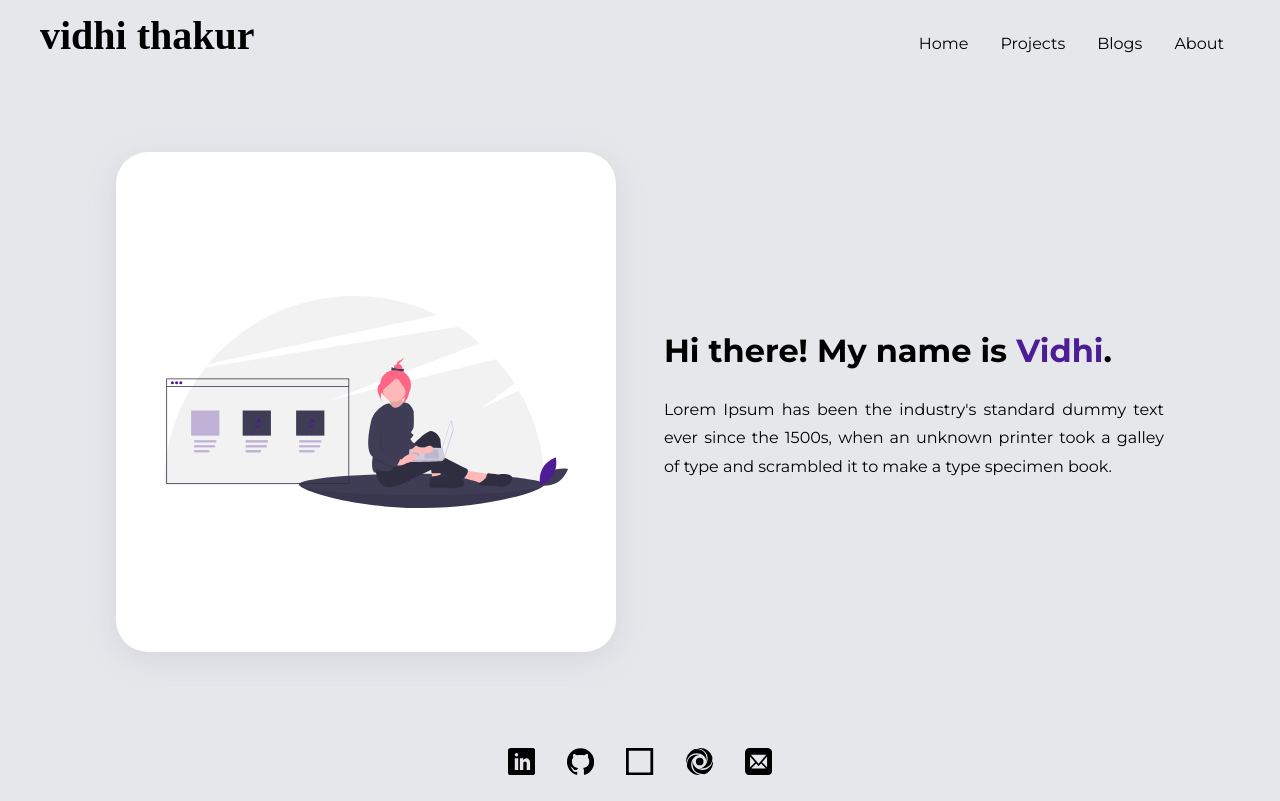
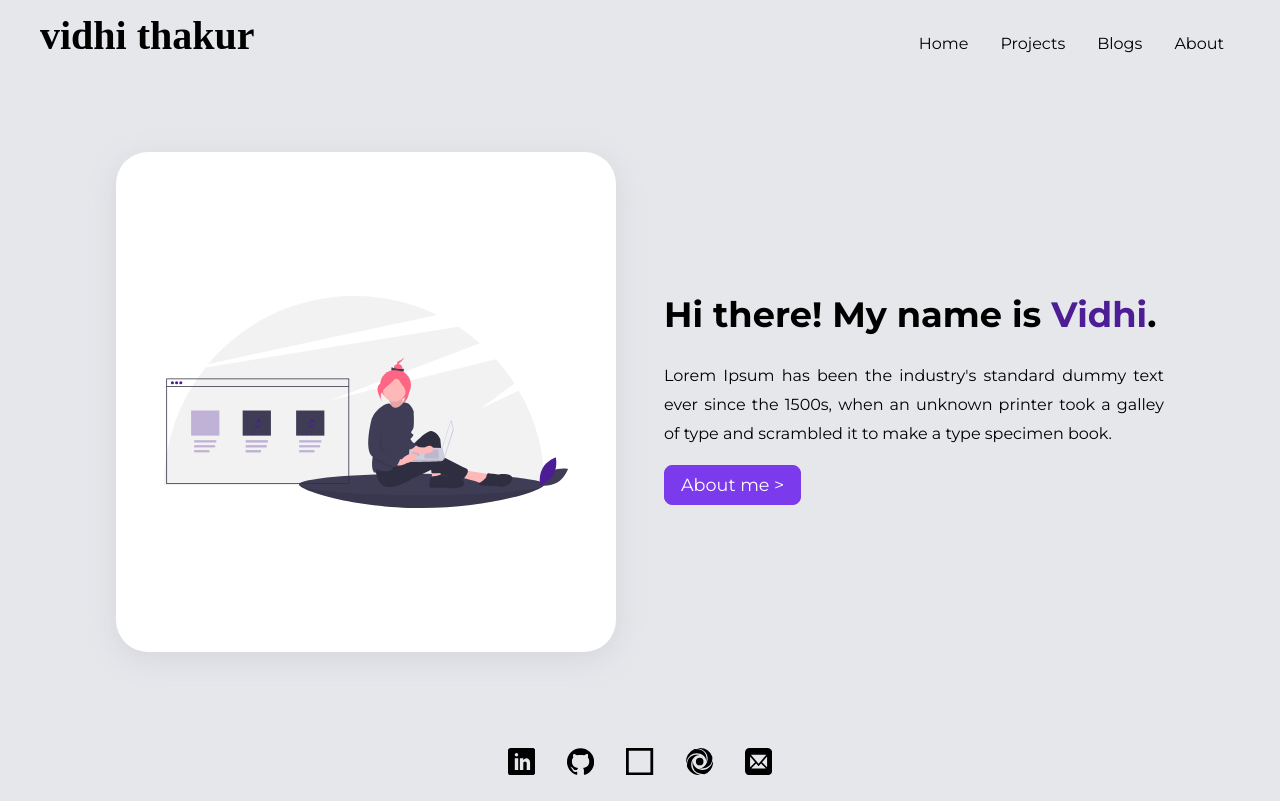
Before and after one commit to vidhi-thakur/My_portfolio, a React (Create React App) app in the folder my-portfolio/: page / in a window 1280 px wide. Built offline with nearby package versions, Linux system fonts and the light colour scheme; a web font is replaced by a local one.

Commit message:
ADDED BUTTON COMPONENT
-added custom button component
-styled button component based on the type of button i.e., primary or secondary

```diff
--- /dev/null
+++ b/my-portfolio/src/components/buttons/Button.css
@@ -0,0 +1,17 @@
+.primary {
+    background-color: var(--primary-color);
+    color: white;
+}
+
+.secondary {
+    background-color: white;
+    color: var(--primary-dark);
+}
+
+.button {
+    margin: 1rem 0px;
+    border-radius: 0.5rem;
+    padding: 0.2rem 1rem;
+    font-size: 1.1rem;
+    border: 1px solid var(--primary-color);
+}
--- /dev/null
+++ b/my-portfolio/src/components/buttons/Button.js
@@ -0,0 +1,18 @@
+import React from 'react'
+import { Link } from 'react-router-dom'
+import './Button.css'
+
+function Button({ title, internalLink, externalLInk, type }) {
+    return (
+        <div>
+            {internalLink && <Link className="link" to={internalLink}>
+                <button className={`cp button ${type}`}>{title}</button>
+            </Link>}
+            {externalLInk && <a href={internalLink} target="_blank" rel="noreferrer">
+                <button className={`cp button ${type}`}>{title}</button>
+            </a>}
+        </div>
+    )
+}
+
+export default Button
--- a/my-portfolio/src/index.css
+++ b/my-portfolio/src/index.css
@@ -7,7 +7,7 @@
   line-height: 1.8;
 }
 
-a {
+a, .link {
   color: black;
   text-decoration: none;
 }
@@ -22,14 +22,30 @@ a {
   flex-direction: column;
 }
 
-.fs-4 {
-  font-size: 2rem;
+.font {
+  font-size: 2.2rem;
 }
 
 .mb-1 {
   margin-bottom: 1rem;
 }
 
+.bg-primary {
+  background-color: var(--primary-color);
+}
+
+.bg-secondary {
+  background-color: white;
+}
+
 .text-primary {
   color: var(--primary-dark);
 }
+
+.text-secondary {
+  color: white;
+}
+
+.cp {
+  cursor: pointer;
+}
--- a/my-portfolio/src/pages/Home.js
+++ b/my-portfolio/src/pages/Home.js
@@ -1,6 +1,7 @@
 import React from 'react'
 import './Home.css'
 import homePageImage from '../images/home-page.svg'
+import Button from '../components/buttons/Button'
 
 function Home() {
     return (
@@ -8,8 +9,9 @@ function Home() {
             <section className="home-section1 -flex-row">
                 <img className="home-page-image" src={homePageImage} alt="home page" />
                 <section className="home-page-info">
-                    <h1 className="fs-4 mb-1">Hi there! My name is <span className="text-primary">Vidhi</span>.</h1>
+                    <h1 className="font mb-1">Hi there! My name is <span className="text-primary">Vidhi</span>.</h1>
                     <p>Lorem Ipsum has been the industry's standard dummy text ever since the 1500s, when an unknown printer took a galley of type and scrambled it to make a type specimen book.</p>
+                    <Button type="primary" title="About me >" internalLink="/about" />
                 </section>
             </section>
         </div>
```
